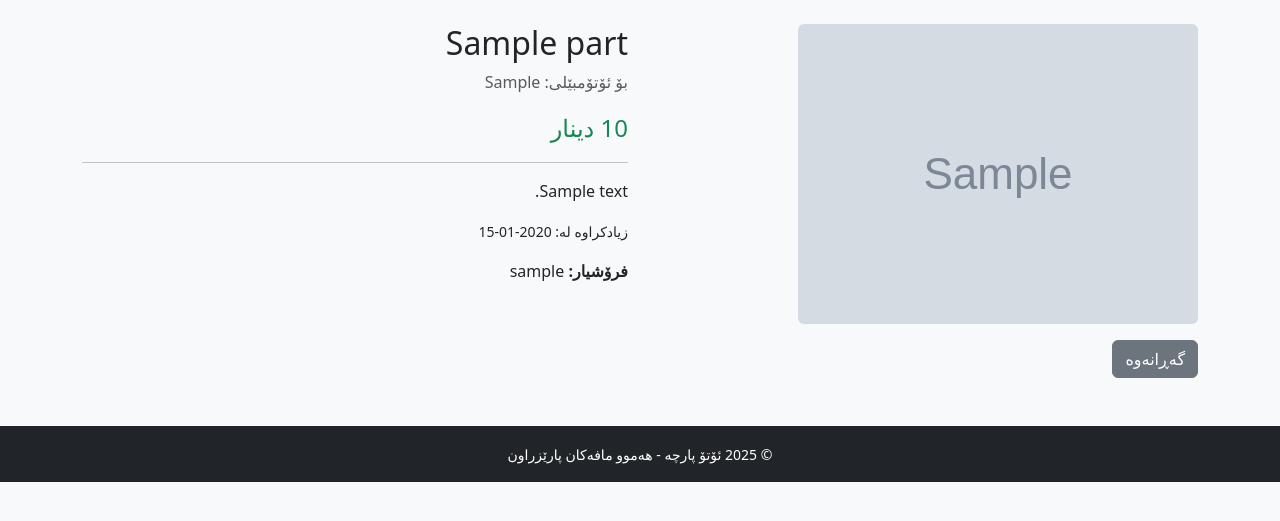
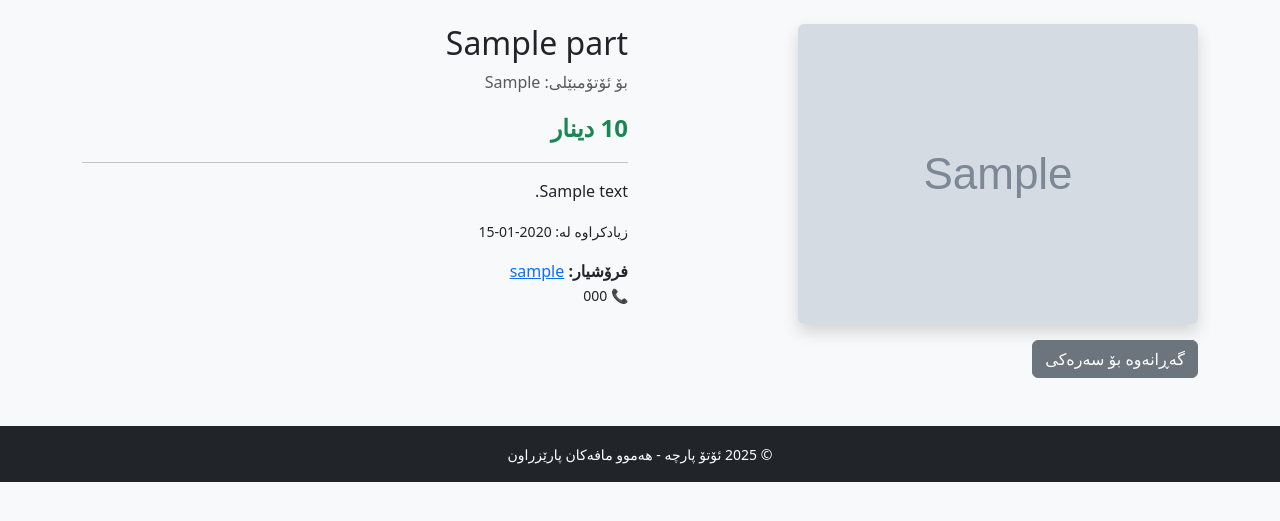
Before and after one commit to muhammadt90900-ux/Kurd-auto, a Python web app: template templates/part_detail.html in a window 1280 px wide. Shown: the part 56-577 px from the top of the page. Run offline with Jinja, Linux system fonts and the light colour scheme; the template is opened without the code that fills it: most values are stand-ins (such as "Sample title", 1, 10 or a date in 2020); grey boxes marked "Sample" are stand-in pictures.

Commit message:
Enhance part detail layout and seller information

```diff
--- a/templates/part_detail.html
+++ b/templates/part_detail.html
@@ -1,23 +1,30 @@
+<!-- templates/part_detail.html -->
 {% extends "base.html" %}
 {% block content %}
 <div class="row">
     <div class="col-md-6">
         {% if part.image_url %}
-        <img src="{{ part.image_url }}" class="img-fluid rounded" alt="Part image">
+        <img src="{{ part.image_url }}" class="img-fluid rounded shadow" alt="{{ part.name }}">
         {% else %}
-        <img src="https://via.placeholder.com/500x400?text=No+Image" class="img-fluid rounded">
+        <img src="{{ url_for('static', filename='no-image.png') }}" class="img-fluid rounded" alt="No image">
         {% endif %}
     </div>
     <div class="col-md-6">
         <h2>{{ part.name }}</h2>
         <p class="text-muted">بۆ ئۆتۆمبێلی: {{ part.car_model or 'دیاری نەکراو' }}</p>
-        <p class="fs-4 text-success">{{ "{:,.0f}".format(part.price) }} دینار</p>
+        <p class="fs-4 text-success fw-bold">{{ "{:,.0f}".format(part.price) }} دینار</p>
         <hr>
-        <p>{{ part.description }}</p>
+        <p>{{ part.description or 'هیچ وەسفێک نییە.' }}</p>
         <p><small>زیادکراوە لە: {{ part.created_at.strftime('%Y-%m-%d') }}</small></p>
-        <p><strong>فرۆشیار:</strong> {{ part.seller.username }}</p>
-        <!-- لێرەدا دواتر دوگمەی "کڕین" یان پەیوەندی دانێ -->
+        <p>
+            <strong>فرۆشیار:</strong>
+            <a href="{{ url_for('seller_profile', user_id=part.seller_id) }}">{{ part.seller.username }}</a>
+            {% if part.seller.phone %}
+                <br><small>📞 {{ part.seller.phone }}</small>
+            {% endif %}
+        </p>
+        <!-- دواتر دەتوانی دوگمەی کڕین یان پەیوەندی زیاد بکەیت -->
     </div>
 </div>
-<a href="{{ url_for('index') }}" class="btn btn-secondary mt-3">گەڕانەوە</a>
+<a href="{{ url_for('index') }}" class="btn btn-secondary mt-3">گەڕانەوە بۆ سەرەکی</a>
 {% endblock %}
```
